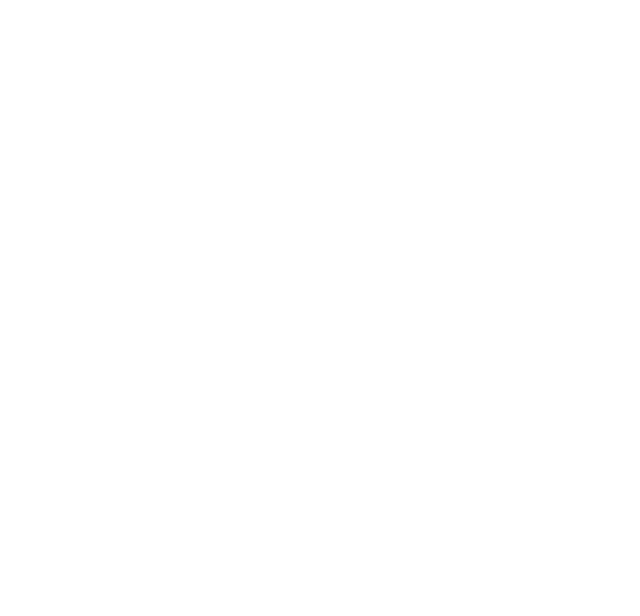
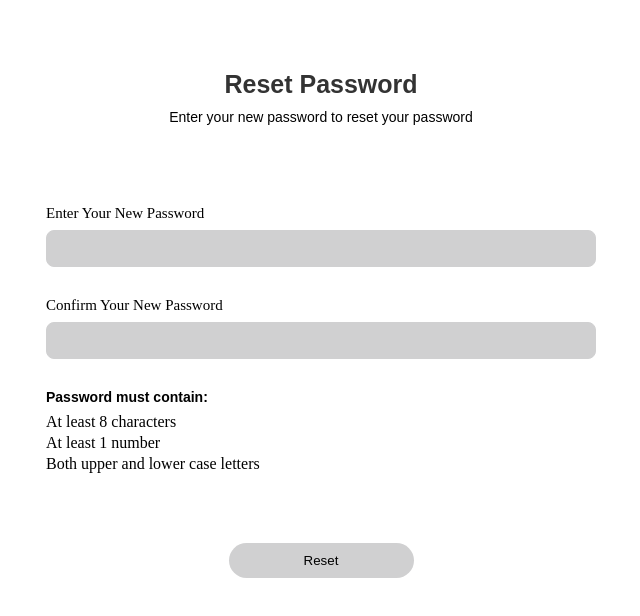
Before and after one commit to shawksolutionintern/PetBiz, a React (Create React App) app in the folder client/: page /reset-password in a window 1280 px wide. Before the commit this address had no page. Shown: the top 616 px of the page, without its empty margins (319-959 px from the left). Built offline with nearby package versions, Linux system fonts and the light colour scheme.

Commit message:
Business Login Complete

```diff
--- a/client/src/App.css
+++ b/client/src/App.css
@@ -434,3 +434,150 @@
 .forgot-password-container button:hover {
   background-color: #8188ec;
 }
+
+/*----------CSS for verification page------*/
+.verification-container {
+  width: 100%;
+  max-width: 800px;
+  margin: 50px auto;
+  padding: 20px;
+  background-color: #fff;
+  border-radius: 8px;
+  text-align: center;
+}
+
+.verification-container h1 {
+  text-align: center;
+  font-family: Arial, sans-serif;
+  color: #333;
+  font-size:25px;
+  margin-bottom: 10px;
+}
+
+.verification-container #line1 {
+  margin-bottom: 80px;
+  font-family: Arial, sans-serif;
+  font-size:14px;
+  color: black;
+}
+
+.verification-container #line2 {
+  display: flex;
+  font-family: Arial, sans-serif;
+  flex-direction: column;
+  align-items: flex-start;
+  max-width: 500px;
+  margin: 50px auto;
+  padding: 20px;
+  border-radius: 8px;
+  margin-bottom: 0px;
+  font-size:14px;
+}
+
+.code-input-container {
+  display: flex;
+  justify-content: center;
+  gap: 35px;
+  margin-bottom: 20px;
+}
+
+.code-input {
+  width: 40px;
+  height: 45px;
+  background-color: #d0d0d1;
+  border: 1px solid #ccc;
+  text-align: center;
+  font-size: 20px;
+  border-radius: 4px;
+  margin-bottom: 40px;
+}
+
+.verification-container button {
+  padding: 10px 20px;
+  background-color: #d0d0d1;
+  color: black;
+  border: none;
+  border-radius: 20px;
+  cursor: pointer;
+}
+
+.verification-container button:hover {
+  background-color: #8188ec;
+}
+
+
+/*--------------------------CSS For reset password-----------------------*/
+.reset-password-container {
+  width: 100%;
+  max-width: 550px;
+  margin: 50px auto;
+  padding: 20px;
+  background-color: #fff;
+  text-align: center;
+}
+
+.reset-password-container h1 {
+  text-align: center;
+  font-family: Arial, sans-serif;
+  color: #333;
+  font-size:25px;
+  margin-bottom: 10px;
+}
+
+.reset-password-container p {
+  margin-bottom: 80px;
+  font-family: Arial, sans-serif;
+  font-size:14px;
+  color: black;
+}
+
+.form-group {
+  margin-bottom: 30px;
+}
+
+.form-group label {
+  display: block;
+  margin-bottom: 8px;
+  font-size:15px;
+  color: black;
+  text-align: left;
+}
+
+.form-group input[type="password"] {
+  width: 100%;
+  padding: 10px;
+  background-color: #d0d0d1;
+  border: 1px solid #d0d0d1;
+  border-radius: 8px;
+}
+
+.password-criteria p {
+  font-weight: bold;
+  margin-bottom: 8px;
+  text-align: left;
+}
+
+.password-criteria ul {
+  list-style-type: none;
+  padding: 0;
+}
+
+.password-criteria li {
+  margin-bottom: 3px;
+  text-align: left;
+}
+
+.reset-password-container button {
+  margin-top: 50px;
+  width: 30%;
+  padding: 10px;
+  background-color: #d0d0d1;
+  color: black;
+  border: none;
+  border-radius: 20px;
+  cursor: pointer;
+}
+
+.reset-password-container button:hover {
+  background-color: #8188ec;
+}
--- a/client/src/App.js
+++ b/client/src/App.js
@@ -17,6 +17,8 @@ import CustomerLogin from './components/loginPage/CustomerLogin';
 import BusinessSignup from './components/loginPage/BusinessSignup';
 import NextStep from './components/loginPage/NextStep';
 import ForgotPassword from './components/loginPage/ForgotPassword';
+import VerificationPage from './components/loginPage/VerificationPage';
+import ResetPassword from './components/loginPage/ResetPassword';
 
 // 保护组件，用于确保用户登录后才能访问某些路由
 const ProtectedRoute = ({ children }) => {
@@ -39,6 +41,8 @@ function App() {
             <Route path="/business-signup" element={<BusinessSignup />} />
             <Route path="/next-page" element={<NextStep/>}/>
             <Route path="/forgot-password" element={<ForgotPassword/>}/>
+            <Route path="/verification-page" element={<VerificationPage/>}/>
+            <Route path="/reset-password" element={<ResetPassword/>}/>
             <Route path="/" element={<ProtectedRoute><Home /></ProtectedRoute>} />
             <Route path="/book" element={<ProtectedRoute><Book /></ProtectedRoute>} />
             <Route path="/service" element={<ProtectedRoute><Service /></ProtectedRoute>} />
--- a/client/src/components/loginPage/ForgotPassword.js
+++ b/client/src/components/loginPage/ForgotPassword.js
@@ -1,12 +1,18 @@
 import React, { useState } from 'react';
+import { useNavigate } from 'react-router-dom';
 
 const ForgotPassword = () => {
+    const navigate = useNavigate();
     const [email, setEmail] = useState('');
 
     const handleSubmit = (event) => {
         event.preventDefault();
         // Implement the logic to handle the email submission here
         console.log('Email submitted for password reset:', email);
+    };
+
+    const handleVerification = () =>{
+        navigate('/verification-page');
     };
 
     return (
@@ -22,7 +28,7 @@ const ForgotPassword = () => {
                     onChange={(e) => setEmail(e.target.value)}
                     required
                 />
-                <button type="submit">Get Verification Code</button>
+                <button type="submit" className="verification-page" onClick={handleVerification}>Get Verification Code</button>
             </form>
         </div>
     );
--- /dev/null
+++ b/client/src/components/loginPage/ResetPassword.js
@@ -0,0 +1,56 @@
+import React, { useState } from 'react';
+
+const ResetPassword = () => {
+  const [newPassword, setNewPassword] = useState('');
+  const [confirmPassword, setConfirmPassword] = useState('');
+
+  const handleSubmit = (event) => {
+    event.preventDefault();
+    if (newPassword !== confirmPassword) {
+      alert("Passwords don't match!");
+      return;
+    }
+    console.log('New Password Set:', newPassword);
+    // Add further processing here for password reset logic
+  };
+
+  return (
+    <div className="reset-password-container">
+      <h1>Reset Password</h1>
+      <p>Enter your new password to reset your password</p>
+      <form onSubmit={handleSubmit}>
+        <div className="form-group">
+          <label htmlFor="newPassword">Enter Your New Password</label>
+          <input
+            type="password"
+            id="newPassword"
+            value={newPassword}
+            onChange={(e) => setNewPassword(e.target.value)}
+            required
+          />
+        </div>
+        <div className="form-group">
+          <label htmlFor="confirmPassword">Confirm Your New Password</label>
+          <input
+            type="password"
+            id="confirmPassword"
+            value={confirmPassword}
+            onChange={(e) => setConfirmPassword(e.target.value)}
+            required
+          />
+        </div>
+        <div className="password-criteria">
+          <p>Password must contain:</p>
+          <ul>
+            <li>At least 8 characters</li>
+            <li>At least 1 number</li>
+            <li>Both upper and lower case letters</li>
+          </ul>
+        </div>
+        <button type="submit">Reset</button>
+      </form>
+    </div>
+  );
+};
+
+export default ResetPassword;
--- /dev/null
+++ b/client/src/components/loginPage/VerificationPage.js
@@ -0,0 +1,52 @@
+import React, { useState } from 'react';
+import { useNavigate } from 'react-router-dom';
+
+const VerificationPage = () => {
+  const navigate = useNavigate();
+  const handleRestPassword = () => {
+    navigate('/reset-password');
+  }
+  const [code, setCode] = useState(Array(6).fill(''));
+
+  const handleChange = (index, event) => {
+    const newCode = [...code];
+    newCode[index] = event.target.value.slice(0, 1);
+    setCode(newCode);
+
+    if (event.target.nextSibling && event.target.value) {
+      event.target.nextSibling.focus();
+    }
+  };
+
+  const handleSubmit = (event) => {
+    event.preventDefault();
+    console.log('Verification Code Entered:', code.join(''));
+    // Add further processing here
+  };
+
+  return (
+    <div className="verification-container">
+      <h1>Forgot Password?</h1>
+      <p id='line1'>Enter your verification code to reset your password</p>
+      <p id='line2'>Enter Your Verification Code</p>
+      <form onSubmit={handleSubmit}>
+        <div className="code-input-container">
+          {code.map((digit, index) => (
+            <input
+              key={index}
+              type="text"
+              value={digit}
+              onChange={(e) => handleChange(index, e)}
+              maxLength="1"
+              className="code-input"
+              autoComplete="off"
+            />
+          ))}
+        </div>
+        <button type="submit" className="reset-password" onClick={handleRestPassword}>Verify</button>
+      </form>
+    </div>
+  );
+};
+
+export default VerificationPage;
```
